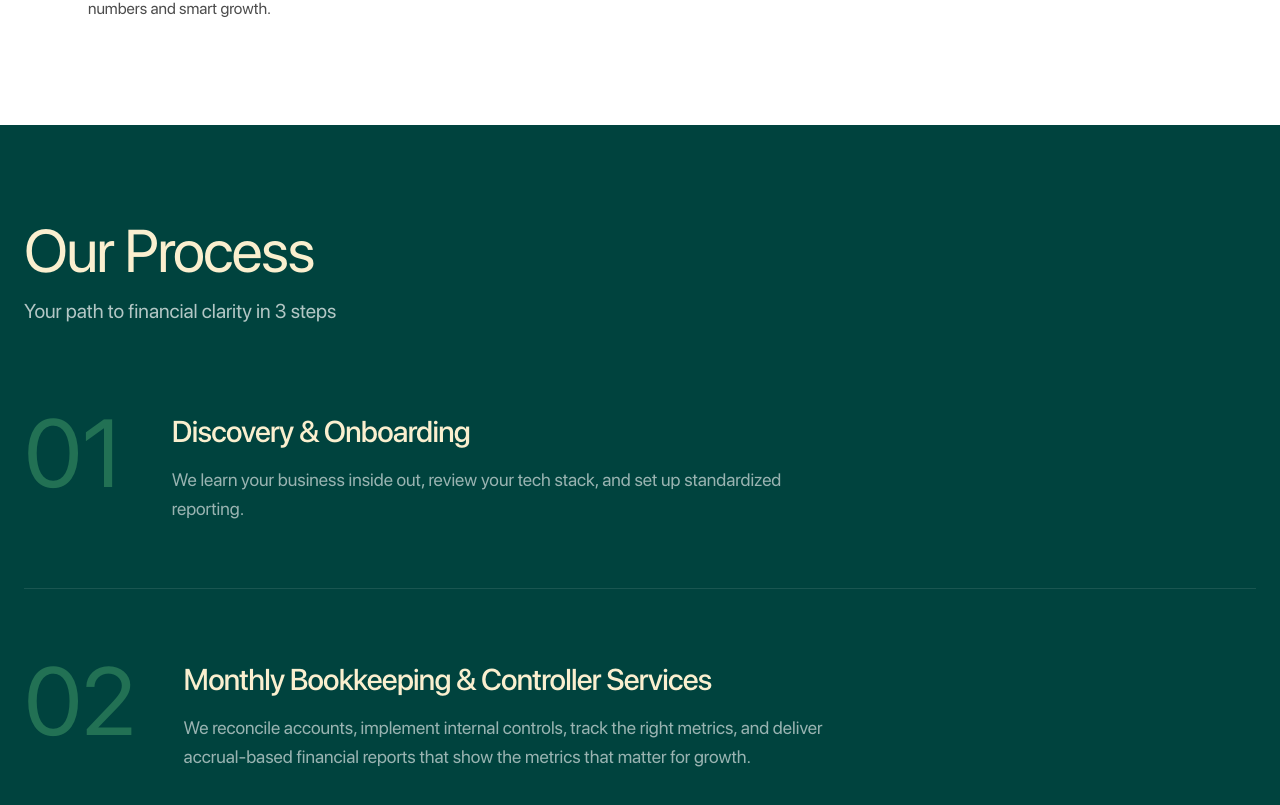
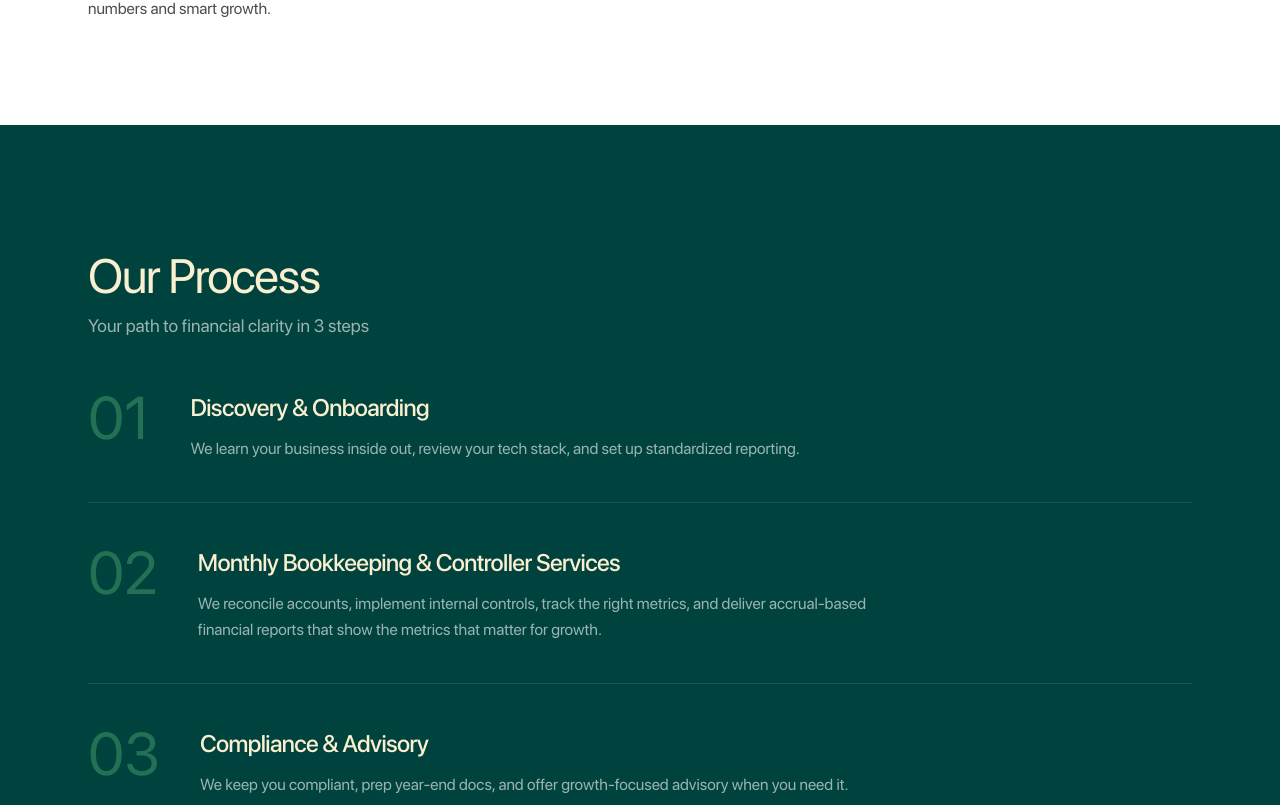
Before and after one commit to kareempjackson/hla-website, a Next.js app: page / in a window 1280 px wide. Shown: the part 3875-4680 px from the top of the page. Built offline with nearby package versions, Linux system fonts and the light colour scheme.

Commit message:
fix issue

```diff
--- a/components/site/our-process.tsx
+++ b/components/site/our-process.tsx
@@ -21,39 +21,39 @@ export default function OurProcess() {
   ];
 
   return (
-    <section className="bg-brand-deep min-h-screen flex items-center py-20 md:py-24 pt-20">
-      <div className="mx-auto w-full max-w-7xl px-6">
+    <section className="bg-brand-deep min-h-screen flex items-center py-16 md:py-20 pt-20">
+      <div className="mx-auto w-full max-w-6xl px-6">
         {/* Header */}
-        <div className="mb-16 md:mb-20">
-          <h2 className="text-4xl sm:text-5xl md:text-6xl font-light text-cream mb-4 tracking-tight">
+        <div className="mb-10 md:mb-12">
+          <h2 className="text-3xl sm:text-4xl md:text-5xl font-light text-cream mb-3 tracking-tight">
             Our Process
           </h2>
-          <p className="text-lg md:text-xl text-white/70 font-light">
+          <p className="text-base md:text-lg text-white/60 font-light">
             Your path to financial clarity in 3 steps
           </p>
         </div>
 
         {/* Steps - Vertical Layout for Premium Feel */}
-        <div className="space-y-12 md:space-y-16">
+        <div className="space-y-8 md:space-y-10">
           {steps.map((step, index) => (
             <div key={step.number} className="group relative">
-              <div className="flex flex-col md:flex-row gap-8 md:gap-12">
+              <div className="flex flex-col md:flex-row gap-6 md:gap-10">
                 {/* Step Number - Large & Elegant */}
                 <div className="shrink-0">
-                  <div className="text-7xl md:text-8xl font-light text-accent/30 leading-none">
+                  <div className="text-5xl md:text-6xl font-light text-accent/30 leading-none">
                     {step.number}
                   </div>
                 </div>
 
                 {/* Content */}
-                <div className="flex-1 pt-2">
+                <div className="flex-1 pt-1">
                   {/* Title */}
-                  <h3 className="text-2xl md:text-3xl font-medium text-cream mb-4 tracking-tight">
+                  <h3 className="text-xl md:text-2xl font-medium text-cream mb-3 tracking-tight">
                     {step.title}
                   </h3>
 
                   {/* Description */}
-                  <p className="text-base md:text-lg text-white/60 leading-relaxed max-w-2xl font-light">
+                  <p className="text-sm md:text-base text-white/60 leading-relaxed max-w-2xl font-light">
                     {step.description}
                   </p>
                 </div>
@@ -61,7 +61,7 @@ export default function OurProcess() {
 
               {/* Subtle Divider - Not on last item */}
               {index !== steps.length - 1 && (
-                <div className="mt-12 md:mt-16 w-full h-px bg-white/10" />
+                <div className="mt-8 md:mt-10 w-full h-px bg-white/10" />
               )}
             </div>
           ))}
```
